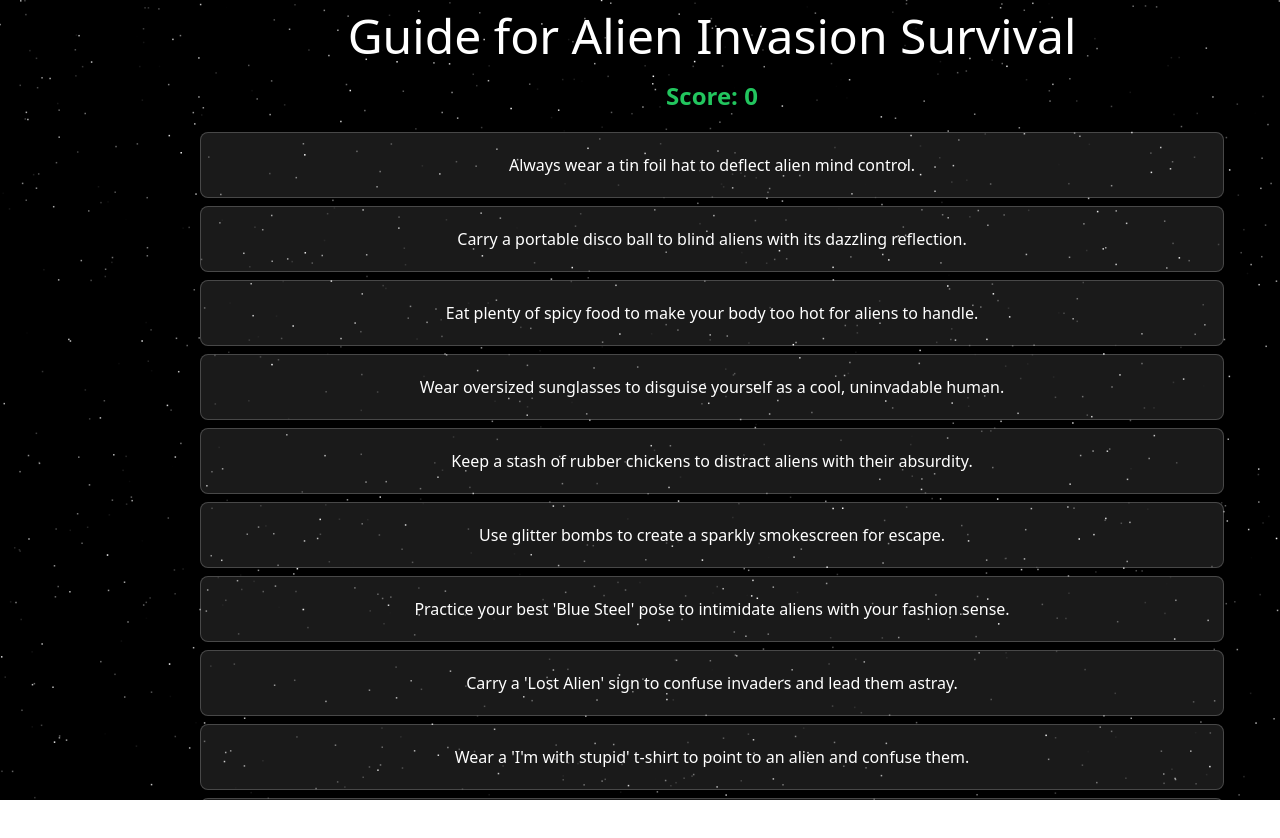
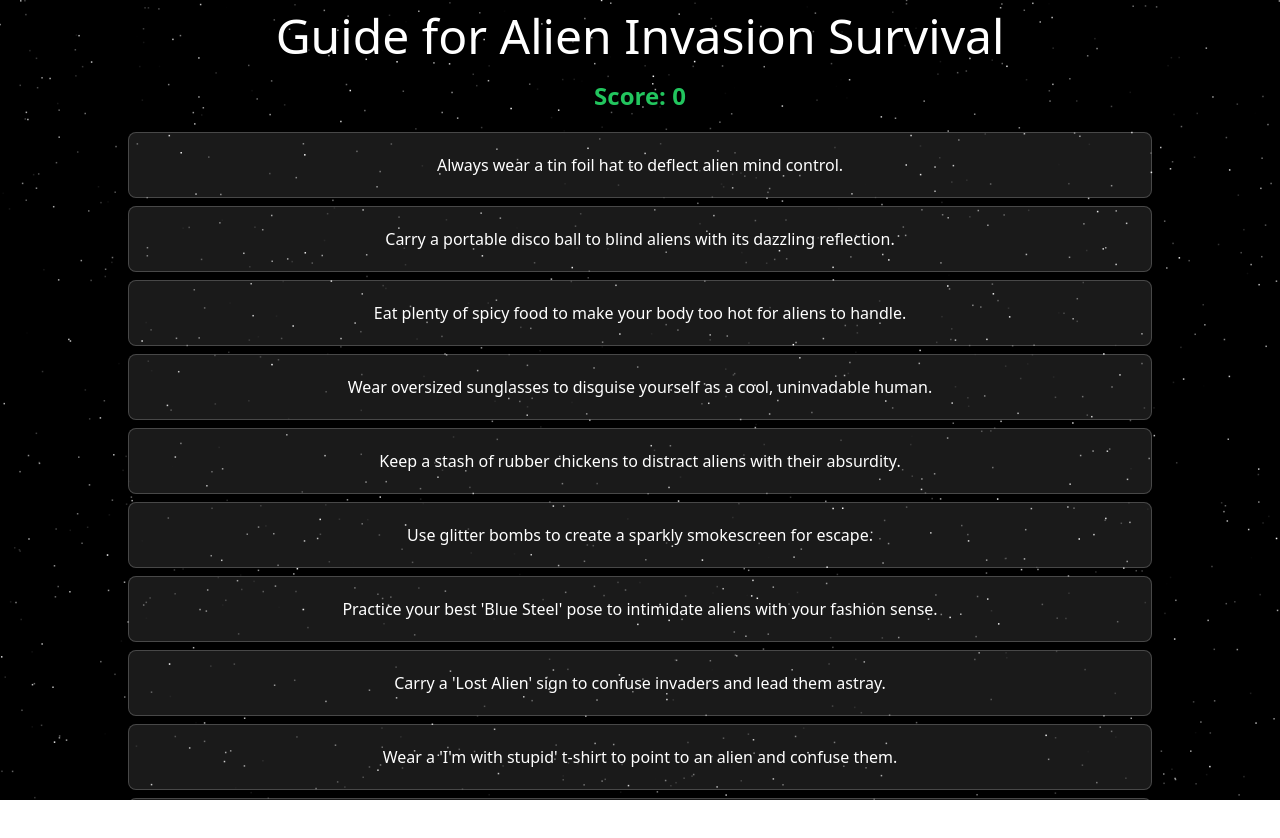
Before and after one commit to rishiiiidha/alien_invansion_hacks, a React (Vite) app in the folder client/: page /guide in a window 1280 px wide. Shown: the top 838 px of the page. Built offline with nearby package versions, Linux system fonts and the light colour scheme.

Commit message:
urls updated

```diff
--- a/client/src/pages/Chat/Chat.jsx
+++ b/client/src/pages/Chat/Chat.jsx
@@ -14,7 +14,7 @@ const Chat = () => {
   const [room, setRoom] = useState("");
   const [message, setMessage] = useState("");
   const [messages, setMessages] = useState([]);
-  const serverEndpoint = "https://alien-invansion-hacks-1.onrender.com/"; // Ensure the URL is correct
+  const serverEndpoint = "https://alien-invansion-hacks-1.onrender.com/";
 
   useEffect(() => {
     const { name, room } = queryString.parse(location.search);
--- a/client/src/pages/Guide/Guide.jsx
+++ b/client/src/pages/Guide/Guide.jsx
@@ -54,7 +54,7 @@ const SurvivalGuideTimeline = () => {
   }, [completedTasks]);
 
   return (
-    <div className="w-4/5 ml-[200px] overflow-x-hidden text-center text-white font-sans">
+    <div className="w-4/5 m-auto overflow-x-hidden text-center text-white font-sans">
       <h1 className="text-5xl mt-3">Guide for Alien Invasion Survival</h1>
       <div className="my-5 text-lg font-semibold">
         <p className="text-2xl text-green-500">Score: {score}</p>
```
Also changed, not shown: 1 other file (tests, documents, lock files or other folders).
